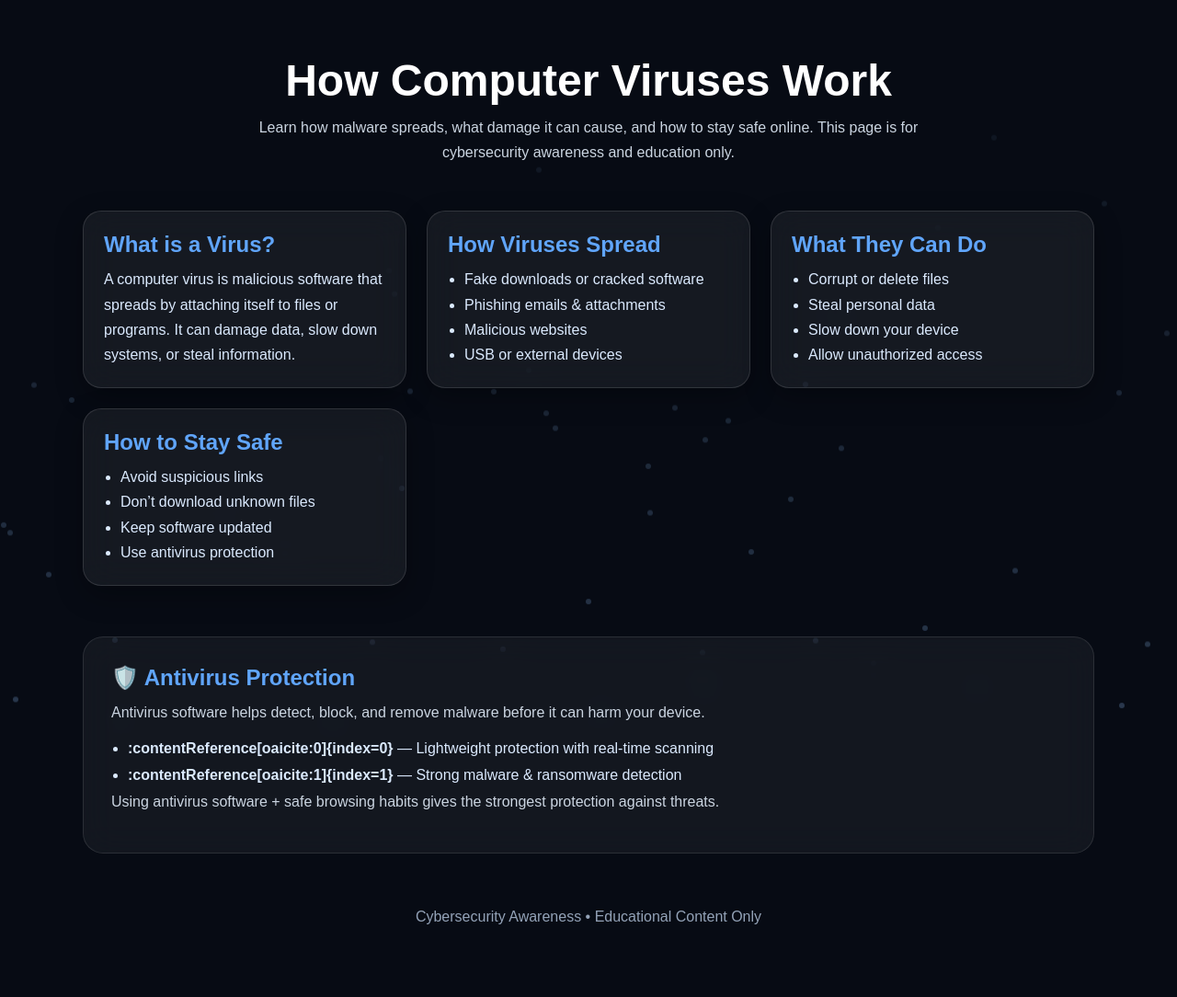
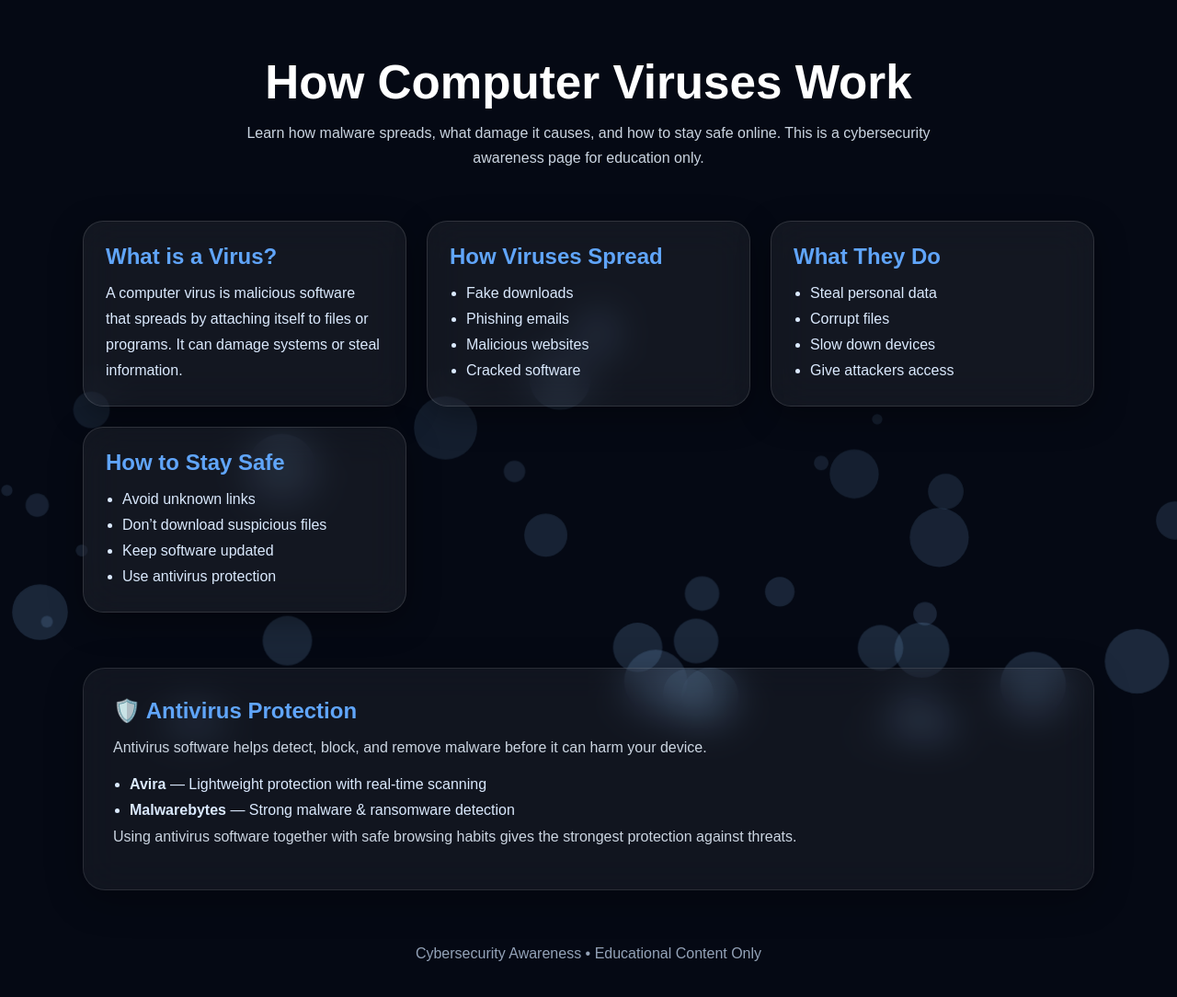
Before and after one commit to casulplayer/What-is-a-virus-, a plain HTML site: page index.html in a window 1280 px wide. Shown: the whole page at 92% size. Drawn offline with Linux system fonts and the light colour scheme.

Commit message:
Update index.html

```diff
--- a/index.html
+++ b/index.html
@@ -14,36 +14,36 @@
 }
 
 body{
-    background:#070b14;
+    background:#050914;
     color:white;
     overflow-x:hidden;
 }
 
-/* ===== Floating particles ===== */
-.particles{
+/* ===== Floating bubbles background ===== */
+.bubbles{
     position:fixed;
     inset:0;
     z-index:-1;
     overflow:hidden;
 }
 
-.particle{
+.bubble{
     position:absolute;
-    width:6px;
-    height:6px;
-    background:rgba(147,197,253,0.25);
+    bottom:-100px;
+    background:rgba(147,197,253,0.18);
     border-radius:50%;
-    animation:floatUp linear infinite;
+    animation:rise linear infinite;
+    filter:blur(0.5px);
 }
 
-@keyframes floatUp{
-    from{
-        transform:translateY(110vh);
+@keyframes rise{
+    0%{
+        transform:translateY(0) scale(1);
         opacity:0;
     }
     10%{opacity:1;}
-    to{
-        transform:translateY(-10vh);
+    100%{
+        transform:translateY(-120vh) scale(1.3);
         opacity:0;
     }
 }
@@ -58,72 +58,73 @@ body{
 /* ===== Hero ===== */
 .hero{
     text-align:center;
-    margin-bottom:50px;
+    margin-bottom:55px;
     animation:fadeIn 1s ease;
 }
 
 .hero h1{
-    font-size:3rem;
-    margin-bottom:10px;
+    font-size:3.2rem;
+    margin-bottom:12px;
 }
 
 .hero p{
     color:#cbd5e1;
+    max-width:800px;
+    margin:auto;
     line-height:1.7;
-    max-width:750px;
-    margin:auto;
 }
 
-/* ===== Glass cards ===== */
+/* ===== Cards ===== */
 .grid{
     display:grid;
-    grid-template-columns:repeat(auto-fit, minmax(280px,1fr));
+    grid-template-columns:repeat(auto-fit,minmax(280px,1fr));
     gap:22px;
 }
 
 .card{
     background:rgba(255,255,255,0.06);
     border:1px solid rgba(255,255,255,0.12);
-    border-radius:20px;
-    padding:22px;
-    backdrop-filter: blur(18px);
-    box-shadow:0 10px 30px rgba(0,0,0,0.3);
+    border-radius:22px;
+    padding:24px;
+    backdrop-filter: blur(20px);
+    box-shadow:0 10px 35px rgba(0,0,0,0.35);
     transition:0.3s ease;
     animation:fadeUp 0.8s ease;
 }
 
 .card:hover{
-    transform:translateY(-8px);
-    border-color:rgba(96,165,250,0.4);
+    transform:translateY(-10px);
+    border-color:rgba(96,165,250,0.5);
 }
 
 .card h2{
     color:#60a5fa;
-    margin-bottom:10px;
+    margin-bottom:12px;
 }
 
 .card p, .card li{
     color:#dbeafe;
-    line-height:1.7;
+    line-height:1.75;
 }
 
 .card ul{
     padding-left:18px;
 }
 
-/* ===== Antivirus section ===== */
+/* ===== Antivirus ===== */
 .av-box{
-    margin-top:55px;
-    padding:30px;
-    border-radius:22px;
+    margin-top:60px;
+    padding:32px;
+    border-radius:24px;
     background:rgba(255,255,255,0.05);
     border:1px solid rgba(255,255,255,0.1);
-    backdrop-filter: blur(18px);
+    backdrop-filter: blur(20px);
+    box-shadow:0 10px 40px rgba(0,0,0,0.3);
 }
 
 .av-box h2{
     color:#60a5fa;
-    margin-bottom:10px;
+    margin-bottom:12px;
 }
 
 .av-box p{
@@ -147,7 +148,7 @@ footer{
 
 /* ===== Animations ===== */
 @keyframes fadeIn{
-    from{opacity:0; transform:translateY(20px);}
+    from{opacity:0; transform:translateY(25px);}
     to{opacity:1; transform:translateY(0);}
 }
 
@@ -160,16 +161,16 @@ footer{
 
 <body>
 
-<!-- particles -->
-<div class="particles" id="particles"></div>
+<!-- bubbles background -->
+<div class="bubbles" id="bubbles"></div>
 
 <div class="container">
 
     <div class="hero">
         <h1>How Computer Viruses Work</h1>
         <p>
-            Learn how malware spreads, what damage it can cause, and how to stay safe online.
-            This page is for cybersecurity awareness and education only.
+            Learn how malware spreads, what damage it causes, and how to stay safe online.
+            This is a cybersecurity awareness page for education only.
         </p>
     </div>
 
@@ -179,35 +180,35 @@ footer{
             <h2>What is a Virus?</h2>
             <p>
                 A computer virus is malicious software that spreads by attaching itself to files or programs.
-                It can damage data, slow down systems, or steal information.
+                It can damage systems or steal information.
             </p>
         </div>
 
         <div class="card">
             <h2>How Viruses Spread</h2>
             <ul>
-                <li>Fake downloads or cracked software</li>
-                <li>Phishing emails & attachments</li>
+                <li>Fake downloads</li>
+                <li>Phishing emails</li>
                 <li>Malicious websites</li>
-                <li>USB or external devices</li>
+                <li>Cracked software</li>
             </ul>
         </div>
 
         <div class="card">
-            <h2>What They Can Do</h2>
+            <h2>What They Do</h2>
             <ul>
-                <li>Corrupt or delete files</li>
                 <li>Steal personal data</li>
-                <li>Slow down your device</li>
-                <li>Allow unauthorized access</li>
+                <li>Corrupt files</li>
+                <li>Slow down devices</li>
+                <li>Give attackers access</li>
             </ul>
         </div>
 
         <div class="card">
             <h2>How to Stay Safe</h2>
             <ul>
-                <li>Avoid suspicious links</li>
-                <li>Don’t download unknown files</li>
+                <li>Avoid unknown links</li>
+                <li>Don’t download suspicious files</li>
                 <li>Keep software updated</li>
                 <li>Use antivirus protection</li>
             </ul>
@@ -217,6 +218,7 @@ footer{
 
     <!-- Antivirus -->
     <div class="av-box">
+
         <h2>🛡️ Antivirus Protection</h2>
 
         <p>
@@ -224,13 +226,14 @@ footer{
         </p>
 
         <ul>
-            <li><strong>:contentReference[oaicite:0]{index=0}</strong> — Lightweight protection with real-time scanning</li>
-            <li><strong>:contentReference[oaicite:1]{index=1}</strong> — Strong malware & ransomware detection</li>
+            <li><strong>Avira</strong> — Lightweight protection with real-time scanning</li>
+            <li><strong>Malwarebytes</strong> — Strong malware & ransomware detection</li>
         </ul>
 
         <p>
-            Using antivirus software + safe browsing habits gives the strongest protection against threats.
+            Using antivirus software together with safe browsing habits gives the strongest protection against threats.
         </p>
+
     </div>
 
     <footer>
@@ -240,19 +243,24 @@ footer{
 </div>
 
 <script>
-/* floating particles */
-const container = document.getElementById("particles");
+/* floating bubbles */
+const bubbles = document.getElementById("bubbles");
 
-for(let i = 0; i < 60; i++){
-    const p = document.createElement("div");
-    p.classList.add("particle");
+for(let i = 0; i < 40; i++){
+    const b = document.createElement("div");
+    b.classList.add("bubble");
 
-    p.style.left = Math.random() * 100 + "%";
-    p.style.animationDuration = (4 + Math.random() * 6) + "s";
-    p.style.animationDelay = Math.random() * 5 + "s";
-    p.style.opacity = Math.random();
+    let size = Math.random() * 60 + 10;
 
-    container.appendChild(p);
+    b.style.width = size + "px";
+    b.style.height = size + "px";
+
+    b.style.left = Math.random() * 100 + "%";
+
+    b.style.animationDuration = (6 + Math.random() * 10) + "s";
+    b.style.animationDelay = Math.random() * 5 + "s";
+
+    bubbles.appendChild(b);
 }
 </script>
 
```
